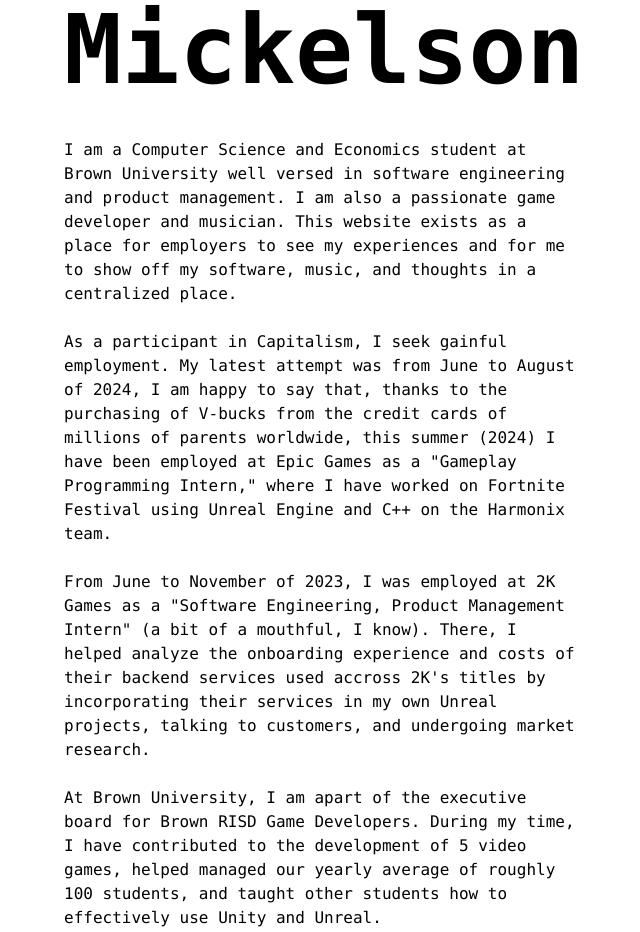
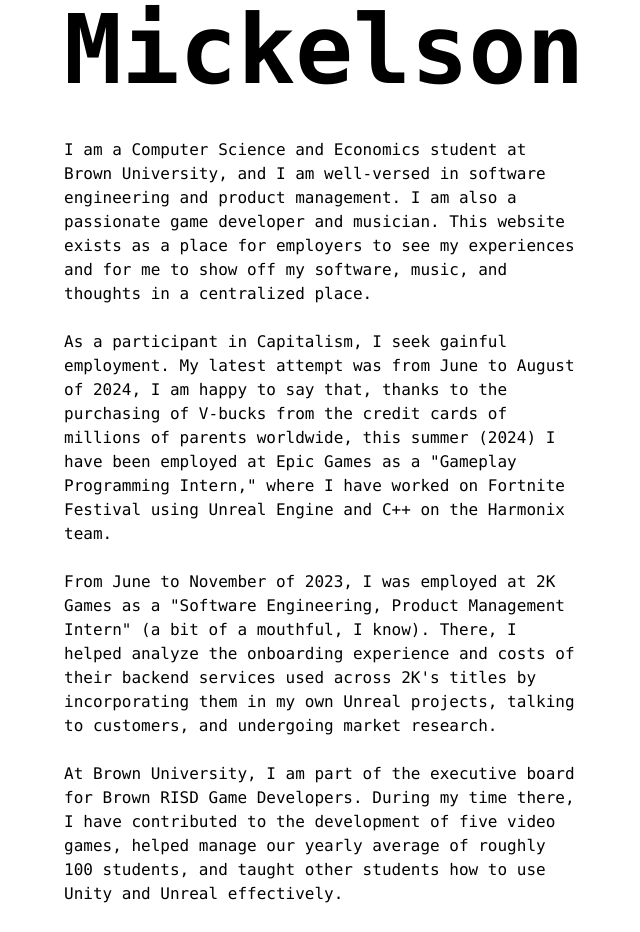
Before and after one commit to evan-mick/personal-website-and-blog, a Next.js app: page / in a window 1280 px wide. Shown: the part 400-1332 px from the top of the page, without its empty margins (320-960 px from the left). Built offline with nearby package versions, Linux system fonts and the light colour scheme.

Commit message:
spell and formatting cleanup

```diff
--- a/src/app/blog/[post]/page.tsx
+++ b/src/app/blog/[post]/page.tsx
@@ -49,10 +49,8 @@
 async function getData(postFrom: string) {
     // Fetch or generate your post content here
     const post = getPostContent(postFrom);
-    console.log("ONE");
     const serialized = await serialize(post.content);
 
-    console.log("TWO");
     return {
       props: {
         serialized,
@@ -66,12 +64,11 @@
     const props = (await getData(params.post));
     const post = props.props.post;
     const serialized = props.props.serialized;
-    console.log("THREE");
     // console.log(props)
 
     return (<div>
         {post.data.show ?
-        <section className="m-20 p-10 rounded-md shadow-lg h-full block">
+        <section className="m-20 p-20 rounded-md shadow-lg h-full block">
             <h1 className="text-6xl mb-10">{post.data.title}</h1>
              <Image
                         src={post.data.img}
--- a/src/app/page.tsx
+++ b/src/app/page.tsx
@@ -22,7 +22,7 @@
         <section className="w-full">
           <div className="whitespace-pre-wrap m-10 md:mx-48 xl:mx-96">
             <p>
-              I am a Computer Science and Economics student at Brown University well versed in software engineering and product management.
+            I am a Computer Science and Economics student at Brown University, and I am well-versed in software engineering and product management.
               I am also a passionate game developer and musician. This website exists as a place for employers to see my experiences
               and for me to show off my software, music, and thoughts in a centralized place.
             </p>
@@ -37,18 +37,16 @@
             <br/>
             <p>
               From June to November of 2023, I was employed at 2K Games as a "Software Engineering, Product Management Intern" (a bit of a mouthful, I know).
-              There, I helped analyze the onboarding experience and costs of their backend services used accross 2K's titles
-              by incorporating their services in my own Unreal projects, talking to customers, and undergoing market research.
+              There, I helped analyze the onboarding experience and costs of their backend services used across 2K's titles
+              by incorporating them in my own Unreal projects, talking to customers, and undergoing market research.
             </p>
             <br/>
             <p>
-              At Brown University, I am apart of the executive board for Brown RISD Game Developers.
-              During my time, I have contributed to the development of 5 video games,
-              helped managed our yearly average of roughly 100 students, and taught other students how to effectively use Unity and Unreal.
+              At Brown University, I am part of the executive board for Brown RISD Game Developers. During my time there, I have contributed to the development of five video games, helped manage our yearly average of roughly 100 students, and taught other students how to use Unity and Unreal effectively.
             </p>
             <br/>
             <p>
-              The website you are seeing was by me using Next JS with Tailwind CSS. You can find the code for it <a className="underline text-blue-400" href="https://github.com/evan-mick/personal-website-and-blog">Here</a>
+              The website you are see was by *yours truly* using Next JS with Tailwind CSS. You can find the code for it <a className="underline text-blue-400" href="https://github.com/evan-mick/personal-website-and-blog">Here</a>
             </p>
           </div>
         </section>
```
Also changed, not shown: src/blog_posts/quakeclone_ecs.md (+10 -9 lines).
